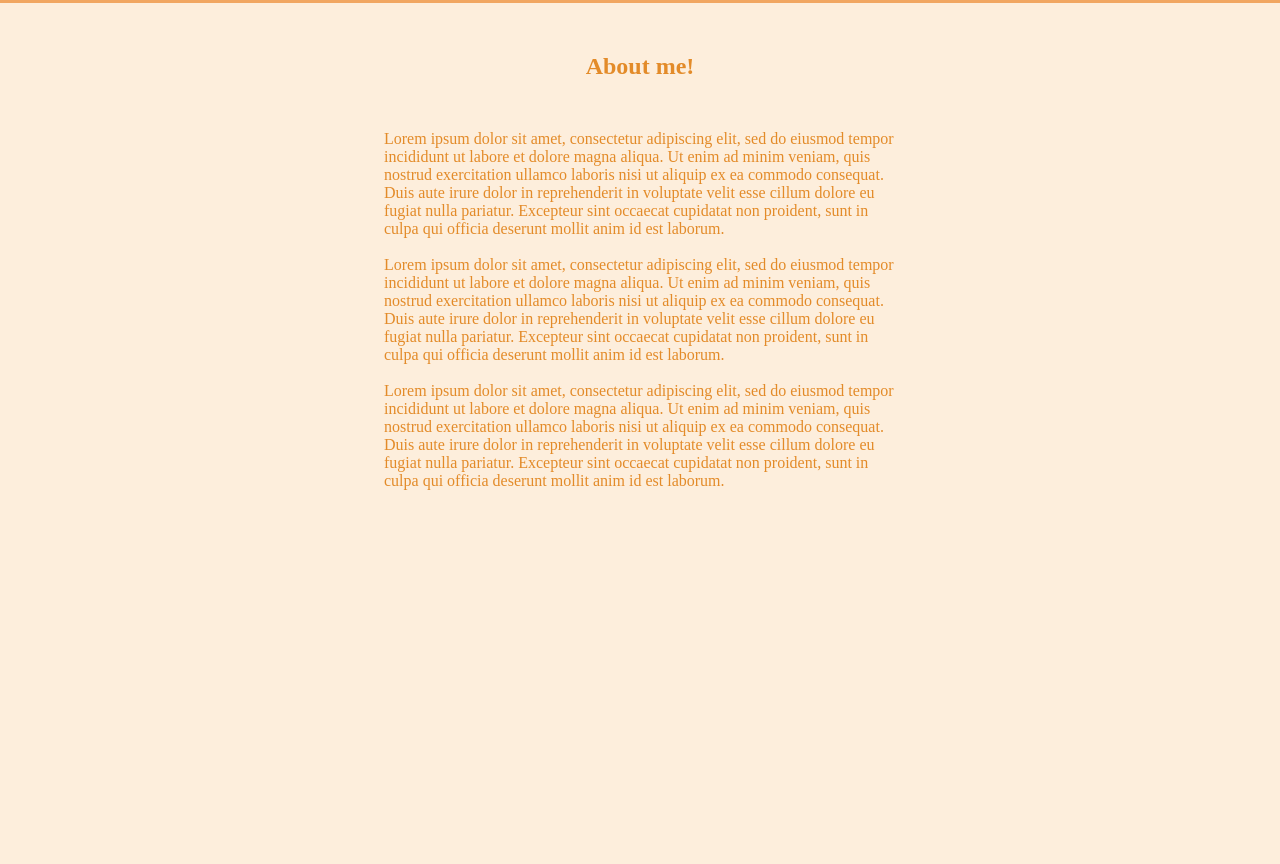
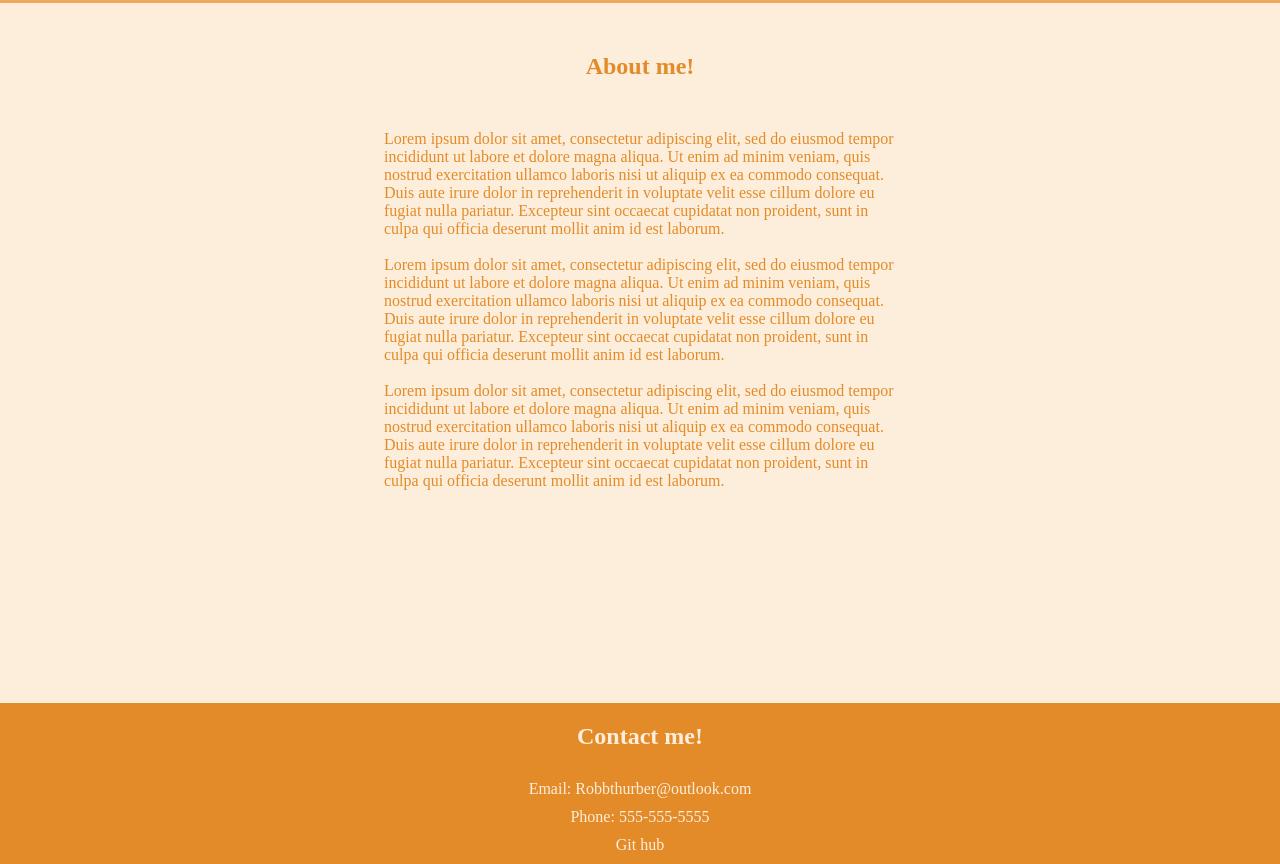
Before and after one commit to robertthurber/portfolio-page, a plain HTML site: page index.html in a window 1280 px wide. Shown: the part 1457-2321 px from the top of the page. Before the commit the page ends 2160 px from the top, so only its background shows below. Drawn offline with Linux system fonts and the light colour scheme.

Commit message:
added footer real quick

```diff
--- a/css/styles.css
+++ b/css/styles.css
@@ -158,3 +158,29 @@ main h2{
     margin: 0 auto;
 
 }
+
+/* footer section  */
+footer {
+    background-color: #E38B29;
+}
+
+footer h2 {
+    text-align: center;
+    margin: 20px;
+}
+
+footer {
+    color: #FDEEDC;
+    display: flex;
+    width: 100%;
+    text-align: center;
+    flex-direction: column;
+}
+
+footer a {
+    color: #FDEEDC;
+}
+
+footer li {
+    margin: 10px;
+}
--- a/index.html
+++ b/index.html
@@ -92,5 +92,15 @@
         <p>Lorem ipsum dolor sit amet, consectetur adipiscing elit, sed do eiusmod tempor incididunt ut labore et dolore magna aliqua. Ut enim ad minim veniam, quis nostrud exercitation ullamco laboris nisi ut aliquip ex ea commodo consequat. Duis aute irure dolor in reprehenderit in voluptate velit esse cillum dolore eu fugiat nulla pariatur. Excepteur sint occaecat cupidatat non proident, sunt in culpa qui officia deserunt mollit anim id est laborum.</p>
       </div>
     </main>
+    <footer>
+      <h2> Contact me!</h2>
+      <div class="myinfo">
+        <ul>
+          <li>Email: Robbthurber@outlook.com</li>
+          <li>Phone: 555-555-5555</li>
+          <li><a href="https://github.com/robertthurber?tab=repositories" target="_blank">Git hub</a></li>
+        </ul>
+      </div>
+    </footer>
   </body>
 </html>
```
